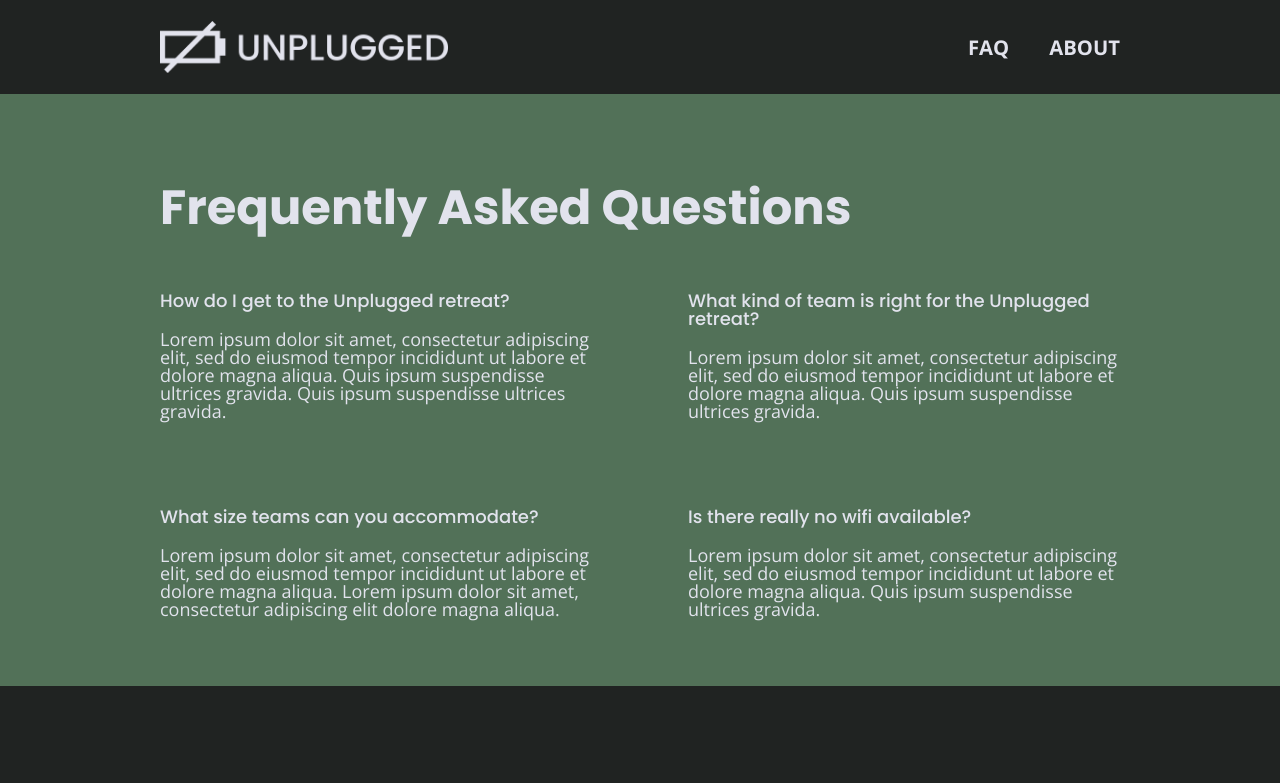
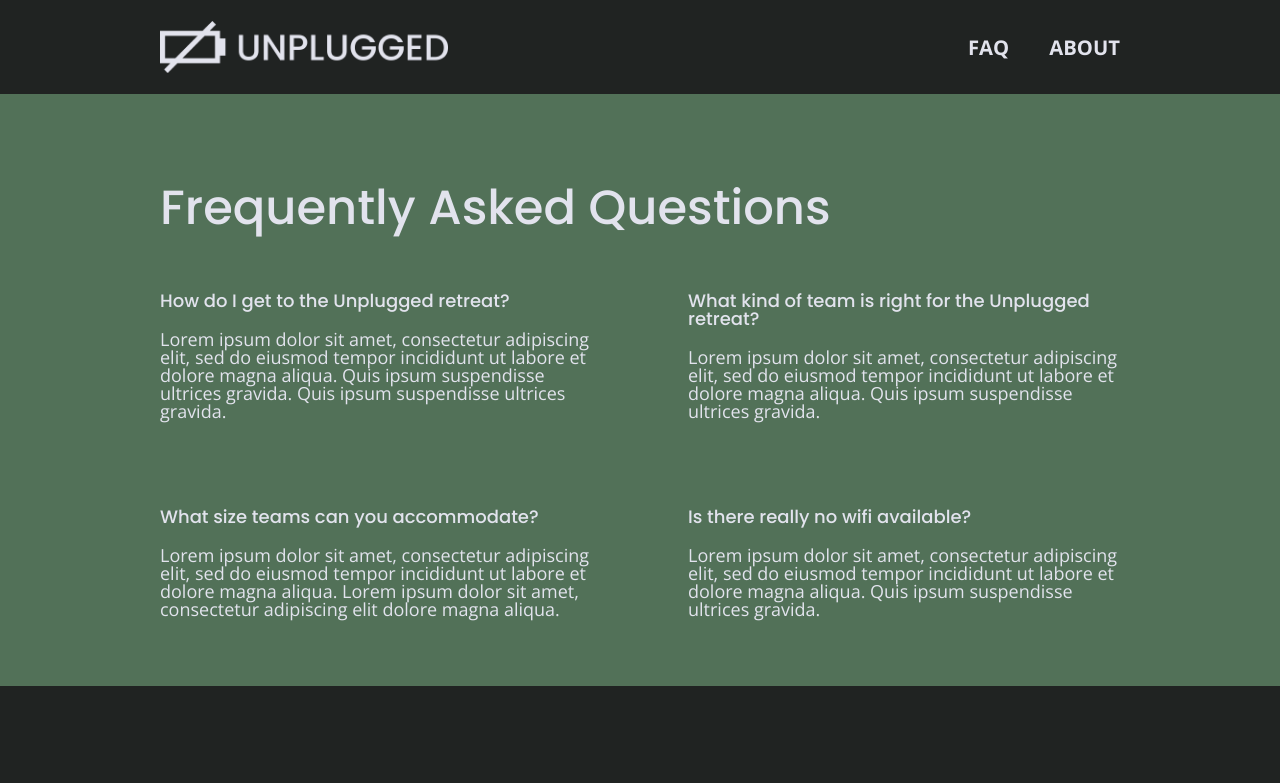
Before and after one commit to Jamie-WJ/unplugged-retreat, a website: page faq/index.html in a window 1280 px wide. Shown: the top 783 px of the page. Drawn offline with nearby package versions, Linux system fonts and the light colour scheme.

Commit message:
fixed alignment issues in css

```diff
--- a/css/main.css
+++ b/css/main.css
@@ -112,8 +112,8 @@ textarea {
 
    h2{
     font-family: 'Poppins', sans-serif;
-    font-size: 500;
-    font-weight: 1.875em;
+    font-weight: 500;
+    font-size: 1.875em;
    }
 
    h3,
@@ -417,7 +417,7 @@ margin: 30px 0;
 }
 
 .faq-content h4{
-  font-size: 1.333;
+  line-height: 1.333;
 }
 
 
```
Also changed, not shown: index.html (+0 -2 lines). Lines whose indentation alone changed are shown as unchanged.
